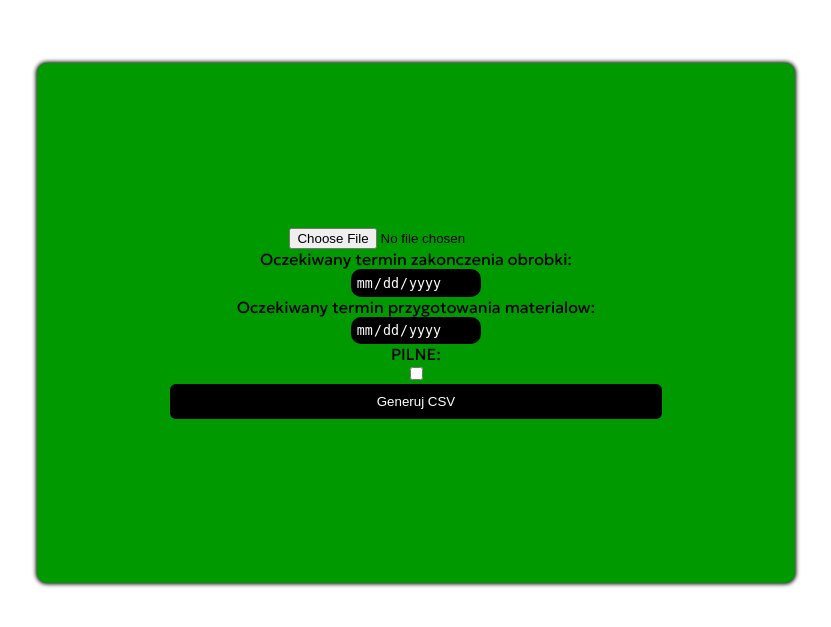
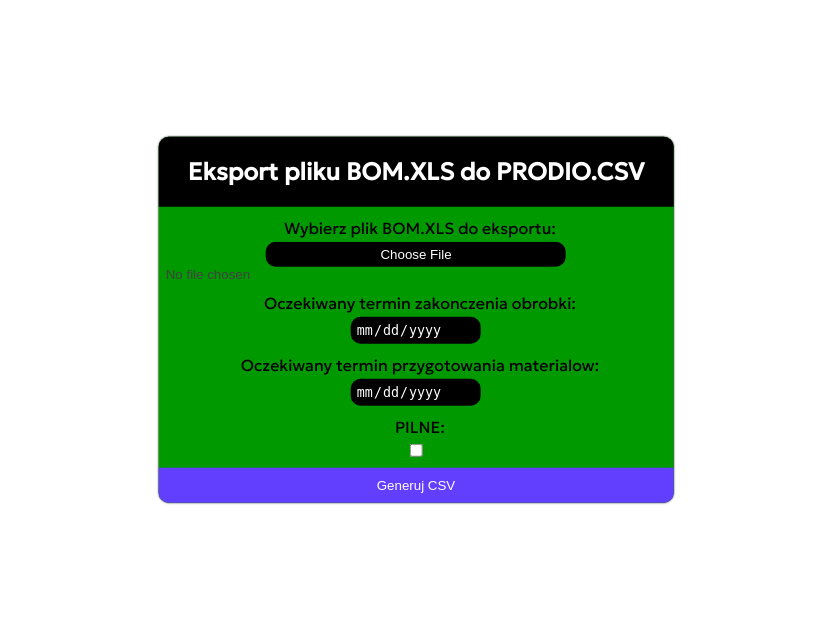
Before and after one commit to lemix196/bomtoprodiocsv, a Flask app: page / in a window 1280 px wide. Shown: the top 627 px of the page, without its empty margins (224-1055 px from the left). Run offline with Flask 3, Linux system fonts and the light colour scheme.

Commit message:
finish home template styling

```diff
--- a/static/css/home.css
+++ b/static/css/home.css
@@ -5,28 +5,76 @@ body {
 }
 
 .bom-form {
+    position: absolute;
+    top: 40%;
+    left: 50%;
+    transform: translate(-50%, -50%);
     background-color: #009900;
-    padding: 20px;
+    color: black;
     border-radius: 10px;
     font-family: Geologica;
-    display: flex;
+    display: inline-block;
     justify-content: center;
     align-items: center;
-    height: 60vh;
-    margin-left: 20%;
-    margin-right: 20%;
-    margin-top: 5%;
-    box-shadow: 0px 0px 4px 1px;
+    height: auto;
+    margin: auto;
+
+    box-shadow: 0px 0px 2px 0px;
 }
+
+.form-header {
+    display: inline-block;
+    width: 100%;
+    border-radius: 10px 10px 0px 0px;
+    text-align: center;
+    justify-content: center;
+    background-color: #000000;
+    color: white;
+}
+
 
 .form-field {
     align-items: center;
     text-align: center;
+    justify-content: center;
+    margin: 7px;
 }
 
 .form-label {
     display: inline-block;
+    justify-content: center;
     width: 100%;
+    margin: 4px
+}
+
+.file-input::file-selector-button {
+    display: flex;
+    justify-content: center;
+    width: 60%;
+    margin: auto;
+    background-color: #000000;
+    border: none;
+    padding: 5px;
+    border-radius: 10px;
+    color: white;
+    transition: background-color 0.4s, color 0.4s ;
+}
+
+.file-input::file-selector-button:hover {
+    background-color: orangered;
+}
+
+.file-input::file-selector-button:active {
+    background-color: white;
+    color: black;
+}
+
+
+.file-input {
+    display: flex;
+    width: 100%;
+    color: rgb(66, 66, 66);
+    text-align: center;
 }
 
 .date-input {
@@ -34,29 +82,34 @@ body {
     background-color: black;
     color: white;
     border: none;
-    border-color: #093509;
     border-radius: 10px;
     padding: 5px;
     transition: 0.4s background-color;
 }
 
+
 .date-input:hover {
     background-color: orangered;
 }
 
+.date-input:focus {
+    background-color: white;
+    color: black;
+    border: none;
+}
 
 .submit-input {
     padding: 10px;
     width: 100%;
-    background-color: #000000;
+    background-color: rgb(98, 62, 255);
     color: white;
     border: none;
-    border-radius: 6px;
-    transition: 0.4s background-color;
+    border-radius: 0px 0px 10px 10px;
+    transition: 0.4s background-color, color 0.4s;
 }
 
 .submit-input:hover {
-    background-color: orangered;
+    background-color: rgb(248, 13, 13);
 }
 
 .submit-input:active {
--- a/templates/home.html
+++ b/templates/home.html
@@ -6,8 +6,12 @@
 
 {% block body %}
 <div class="bom-form">
+    <div class="form-header">
+        <h2>Eksport pliku BOM.XLS do PRODIO.CSV</h2>
+    </div>
 <form method="post" enctype="multipart/form-data">
     <div class="form-field">
+        <label for="file-input" class="form-label">Wybierz plik BOM.XLS do eksportu:</label>
         <input type="file" class="file-input" name="file">
     </div>
     <div class="form-field">
```
